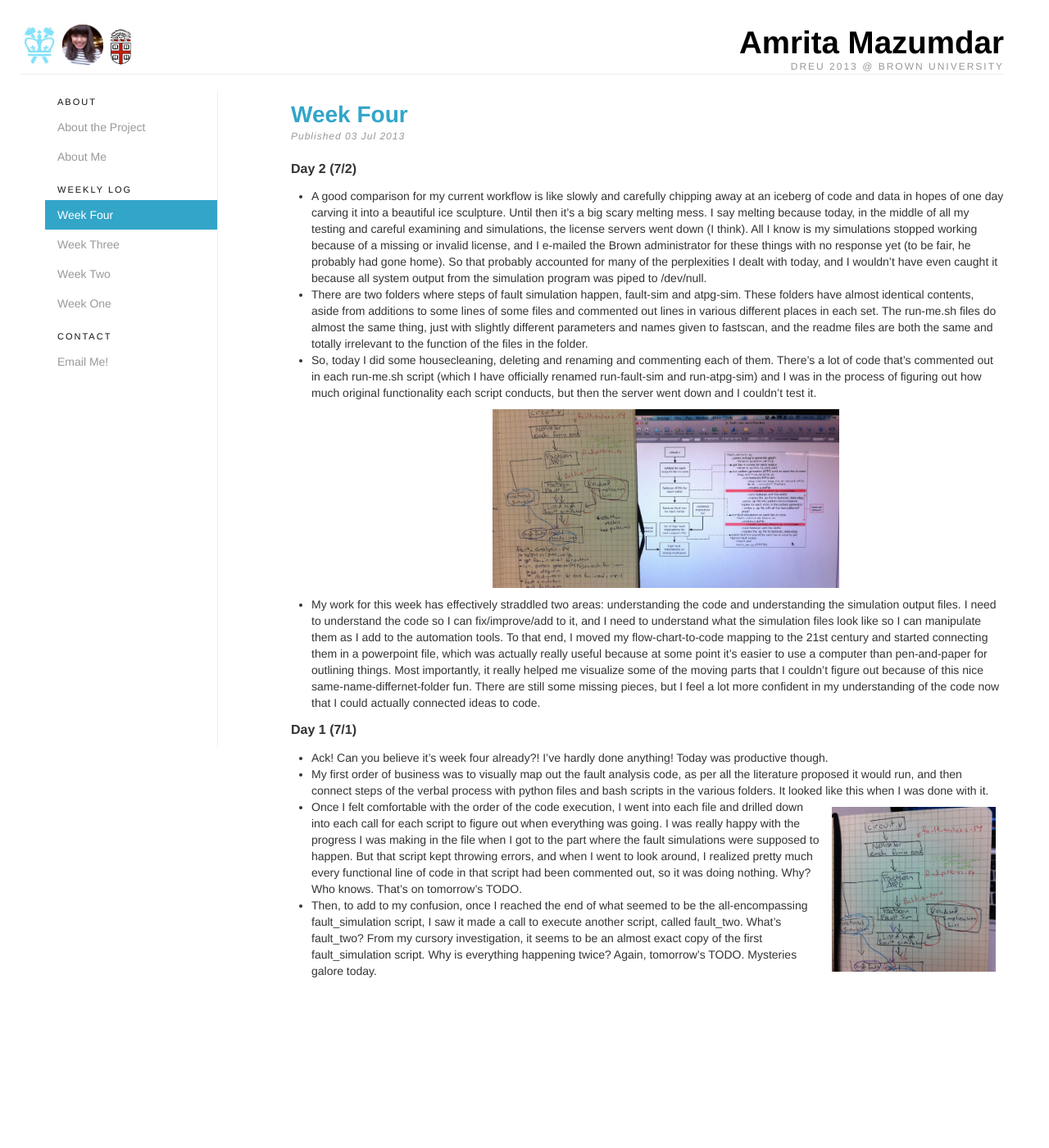
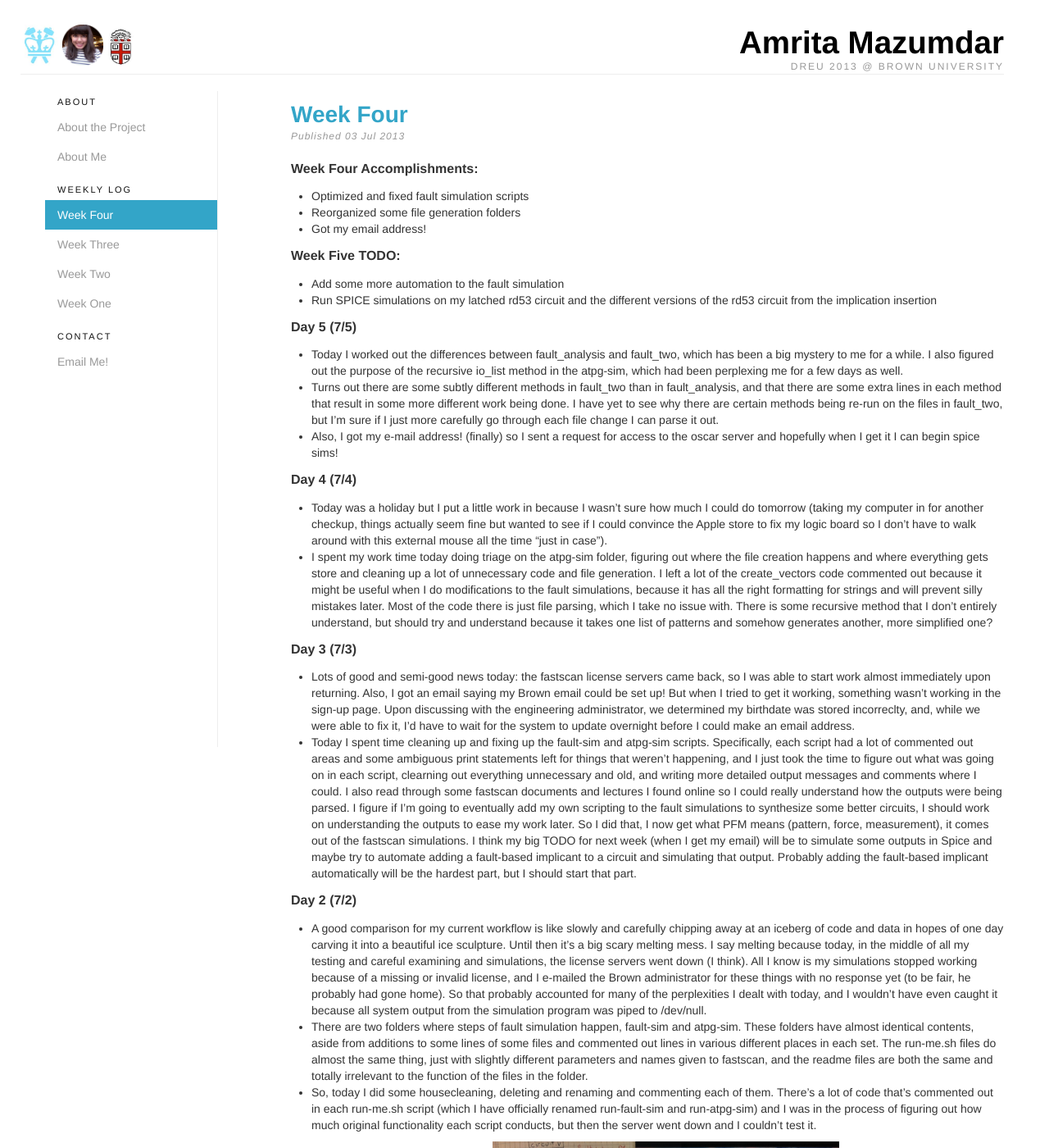
Before and after one commit to amritamaz/dreu-blog, a Jekyll site: the page built from _posts/2013-07-03-week-four.md, in a window 1280 px wide and 1400 px high. Shown: the whole window at 82% size. Built offline with Jekyll 4.4.1, drawn with Linux system fonts in a browser that asks for light colours; nearby versions of some CDN libraries; Markdown is read by kramdown in place of the engine named in the settings.

Commit message:
week four done

```diff
--- a/_posts/2013-07-03-week-four.md
+++ b/_posts/2013-07-03-week-four.md
@@ -3,6 +3,70 @@ layout: post
 title: Week Four
 category: weekly log
 ---
+
+## Week Four Accomplishments:
+  + Optimized and fixed fault simulation scripts
+  + Reorganized some file generation folders
+  + Got my email address!
+
+## Week Five TODO:
+  + Add some more automation to the fault simulation
+  + Run SPICE simulations on my latched rd53 circuit and the different
+  versions of the rd53 circuit from the implication insertion
+
+## Day 5 (7/5)
+  + Today I worked out the differences between
+  fault_analysis and fault_two, which has been a big mystery to me for
+  a while. I also figured out the purpose of the recursive io_list method
+  in the atpg-sim, which had been perplexing me for a few days as well.
+  + Turns out there are some subtly different methods in fault_two than in
+  fault_analysis, and that there are some extra lines in each method that
+  result in some more different work being done. I have yet to see why
+  there are certain methods being re-run on the files in fault_two, but
+  I'm sure if I just more carefully go through each file change I can
+  parse it out.
+  + Also, I got my e-mail address! (finally) so I sent a request for
+  access to the oscar server and hopefully when I get it I can begin spice sims!
+
+## Day 4 (7/4)
+  + Today was a holiday but I put a little work in because I wasn't sure how
+  much I could do tomorrow (taking my computer in for another checkup, things
+  actually seem fine but wanted to see if I could convince the Apple store
+  to fix my logic board so I don't have to walk around with this external mouse
+  all the time "just in case").
+  + I spent my work time today doing triage on the atpg-sim folder, figuring out
+  where the file creation happens and where everything gets store and cleaning
+  up a lot of unnecessary code and file generation. I left a lot of the create_vectors
+  code commented out because it might be useful when I do modifications to the
+  fault simulations, because it has all the right formatting for strings and will
+  prevent silly mistakes later. Most of the code there is just file parsing,
+  which I take no issue with. There is some recursive method that I don't entirely
+  understand, but should try and understand because it takes one list of patterns
+  and somehow generates another, more simplified one?
+
+## Day 3 (7/3)
+  + Lots of good and semi-good news today: the fastscan license servers came
+  back, so I was able to start work almost immediately upon returning. Also,
+  I got an email saying my Brown email could be set up! But when I tried to
+  get it working, something wasn't working in the sign-up page. Upon discussing
+  with the engineering administrator, we determined my birthdate was stored
+  incorreclty, and, while we were able to fix it, I'd have to wait for the
+  system to update overnight before I could make an email address.
+  + Today I spent time cleaning up and fixing up the fault-sim and atpg-sim scripts.
+  Specifically, each script had a lot of commented out areas and some ambiguous
+  print statements left for things that weren't happening, and I just took the
+  time to figure out what was going on in each script, clearning out everything
+  unnecessary and old, and writing more detailed output messages and comments
+  where I could. I also read through some fastscan documents and lectures I
+  found online so I could really understand how the outputs were being parsed. I figure
+  if I'm going to eventually add my own scripting to the fault simulations to
+  synthesize some better circuits, I should work on understanding the outputs to
+  ease my work later. So I did that, I now get what PFM means (pattern, force, measurement),
+  it comes out of the fastscan simulations. I think my big TODO for next week
+  (when I get my email) will be to simulate some outputs in Spice and maybe
+  try to automate adding a fault-based implicant to a circuit and simulating
+  that output. Probably adding the fault-based implicant automatically will be the
+  hardest part, but I should start that part.
 
 ## Day 2 (7/2)
   + A good comparison for my current workflow is like slowly and carefully chipping away
```
